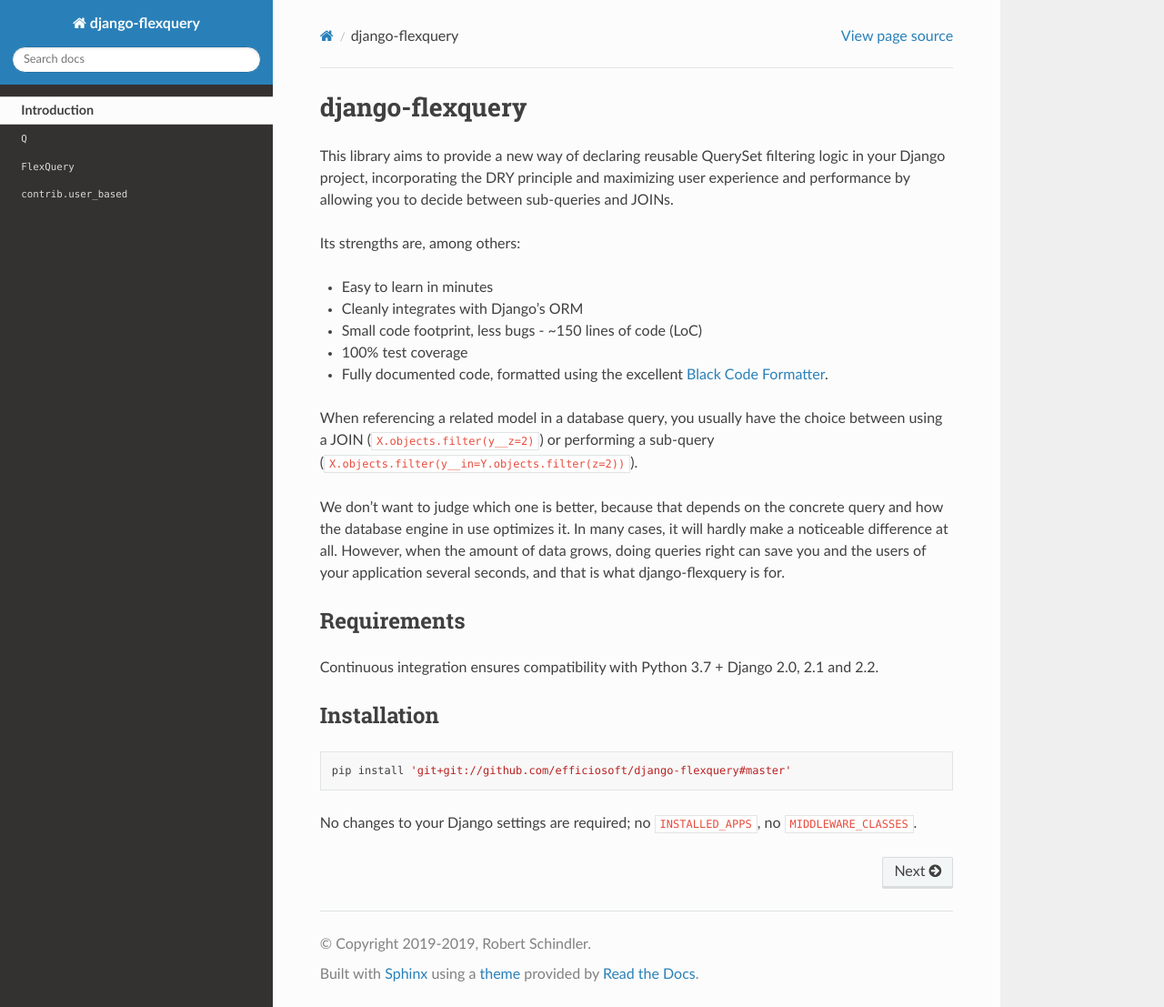
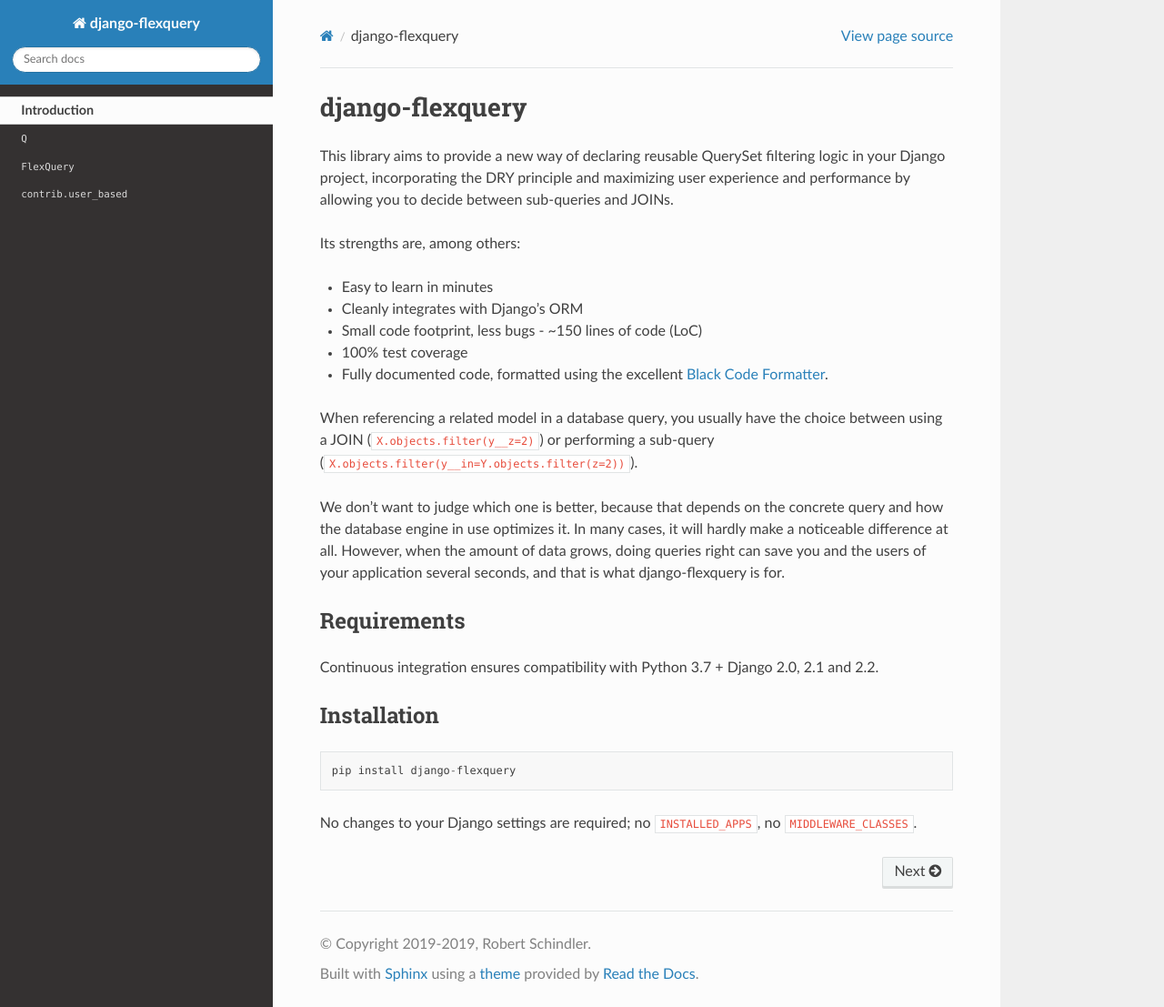
Before and after one commit to bob1de/django-flexquery, a Sphinx documentation site: the page built from docs/index.rst, in a window 1280 px wide and 1107 px high. Shown: the whole window at 91% size. Built offline with Sphinx 7.4.7 and the Read the Docs theme 2.0.0, drawn with Linux system fonts in a browser that asks for light colours.

Commit message:
Fixed name of package to install in docs

```diff
--- a/docs/index.rst
+++ b/docs/index.rst
@@ -45,7 +45,7 @@
 
 ::
 
-    pip install 'git+git://github.com/efficiosoft/django-flexquery#master'
+    pip install django-flexquery
 
 No changes to your Django settings are required; no ``INSTALLED_APPS``, no
 ``MIDDLEWARE_CLASSES``.
```
